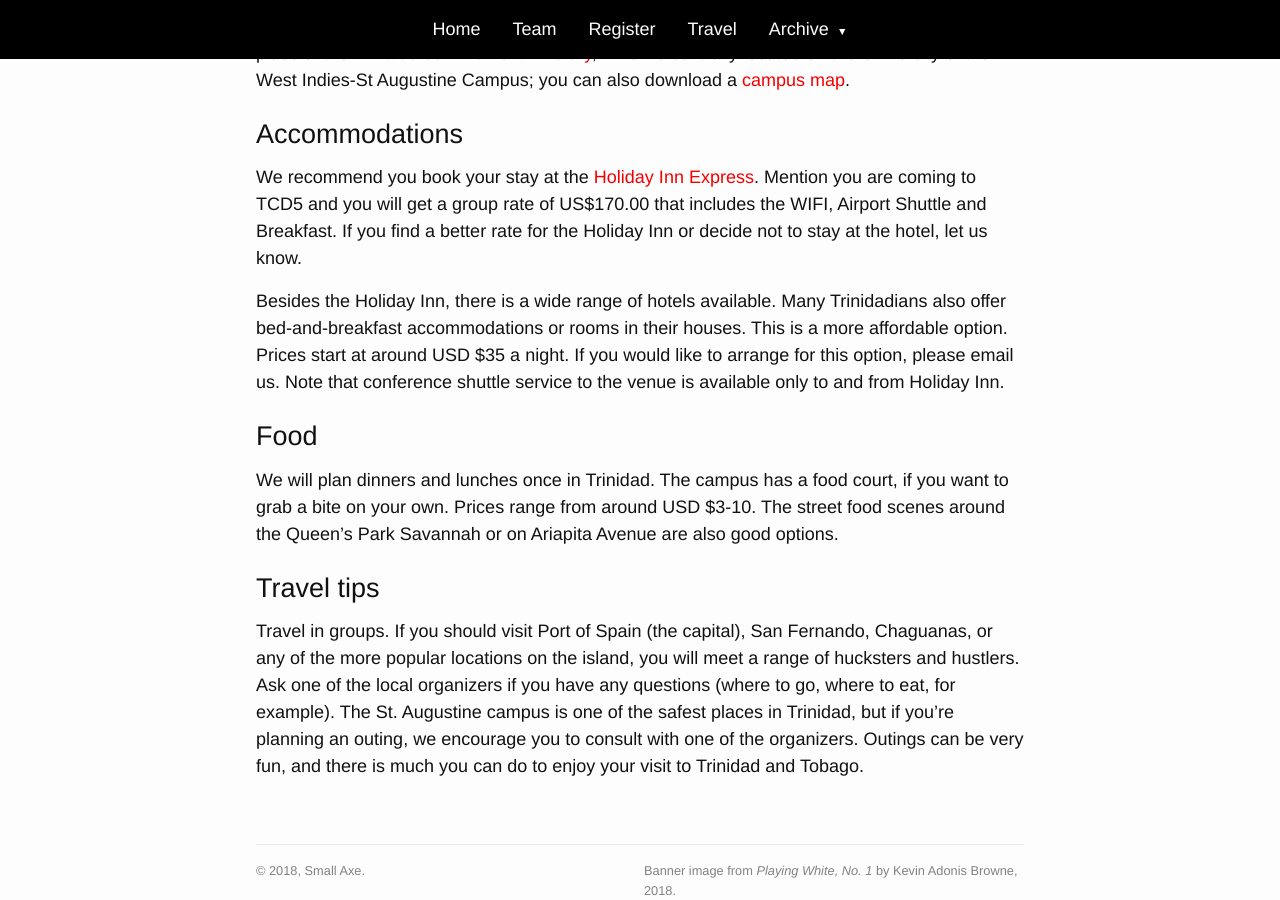
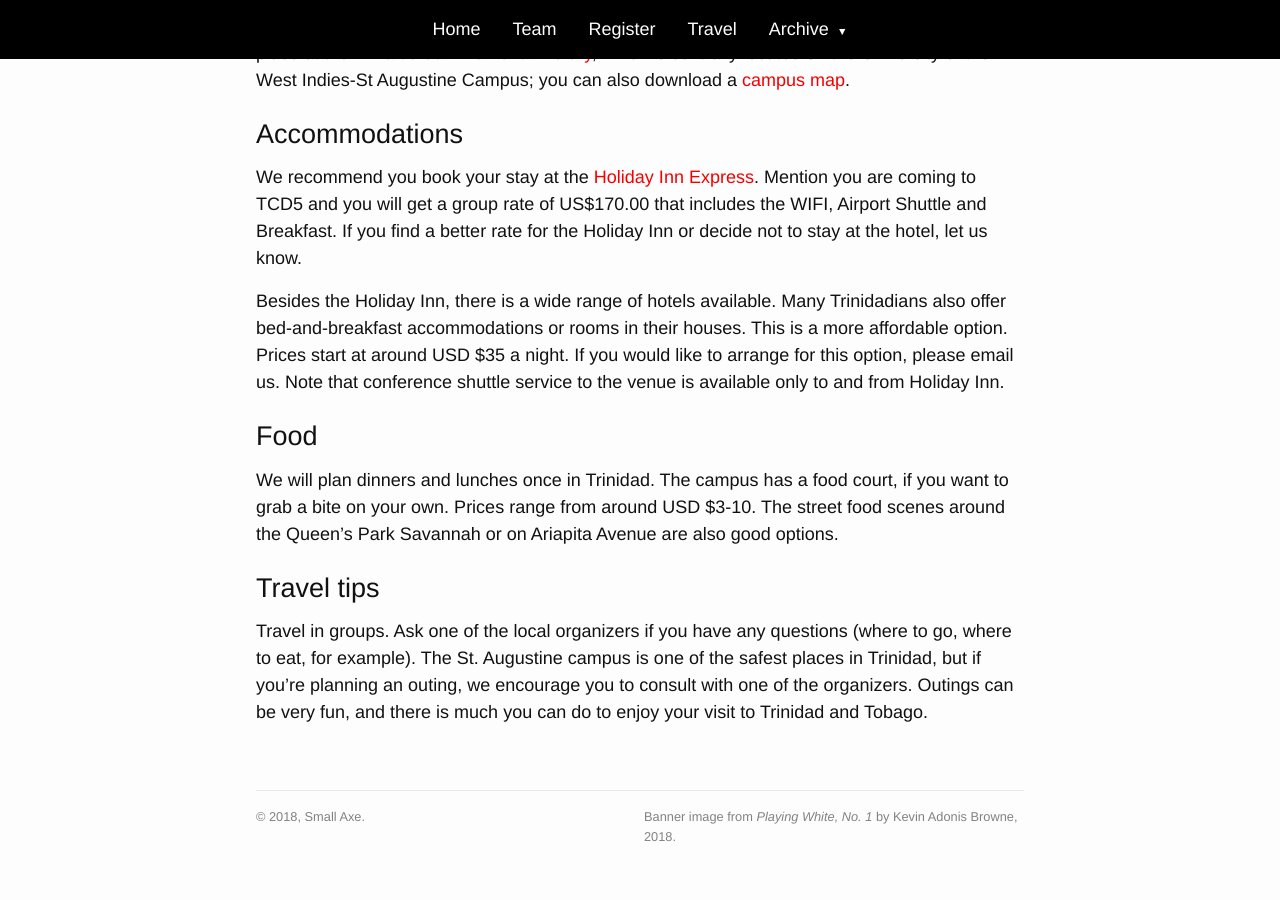
Before and after one commit to kbjosephs/sxcd5-dev, a Jekyll site: the page built from travel.html, in a window 1280 px wide and 900 px high, scrolled down 835 px. Built offline with Jekyll 4.4.1, drawn with Linux system fonts in a browser that asks for light colours; after the commit the page ends 1681 px from its top, so only the background shows below that.

Commit message:
remove safety tip

```diff
--- a/travel.html
+++ b/travel.html
@@ -18,4 +18,4 @@ title: Travel
 	<p>We will plan dinners and lunches once in Trinidad. The campus has a food court, if you want to grab a bite on your own. Prices range from around USD $3-10. The street food scenes around the Queen’s Park Savannah or on Ariapita Avenue are also good options.</p>
 
 <h2>Travel tips</h2>
-	<p>Travel in groups. If you should visit Port of Spain (the capital), San Fernando, Chaguanas, or any of the more popular locations on the island, you will meet a range of hucksters and hustlers. Ask one of the local organizers if you have any questions (where to go, where to eat, for example). The St. Augustine campus is one of the safest places in Trinidad, but if you&#8217;re planning an outing, we  encourage you to consult with one of the organizers. Outings can be very fun, and there is much you can do to enjoy your visit to Trinidad and Tobago.</p>
+	<p>Travel in groups. Ask one of the local organizers if you have any questions (where to go, where to eat, for example). The St. Augustine campus is one of the safest places in Trinidad, but if you&#8217;re planning an outing, we  encourage you to consult with one of the organizers. Outings can be very fun, and there is much you can do to enjoy your visit to Trinidad and Tobago.</p>
```
Also changed, not shown: 2 other files.
